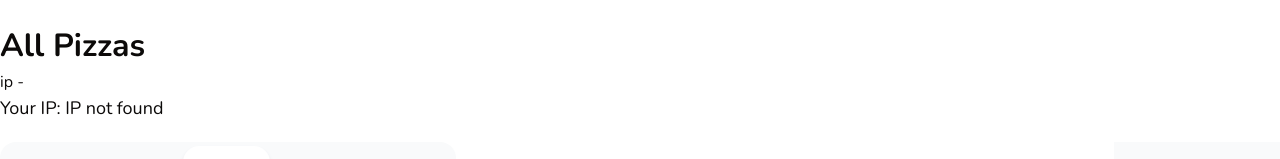
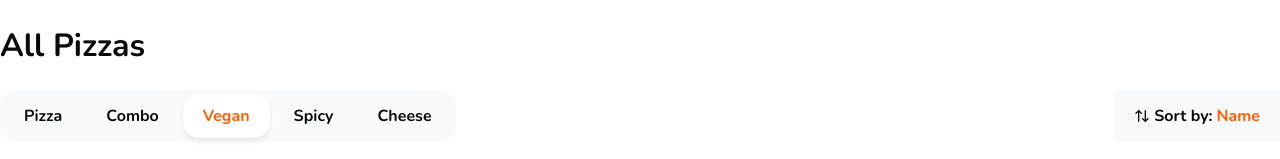
Before and after one commit to Adreyko/pizzaapp, a Next.js app: page / in a window 1280 px wide. Shown: the part 128-287 px from the top of the page. Built offline with nearby package versions, Linux system fonts and the light colour scheme; no server answers.

Commit message:
fix: removed ip

```diff
--- a/app/page.tsx
+++ b/app/page.tsx
@@ -5,17 +5,14 @@ import {
   Title,
   TopBar,
 } from '@/components/shared';
-import Ip from '@/components/shared/Ip';
 
 export default async function Home() {
-  // eslint-disable-next-line @typescript-eslint/no-unused-vars
-
   return (
     <>
       <Container className='mt-10'>
         <Title size='lg' text='All Pizzas' className='font-extrabold' />
       </Container>
-      <div>ip - {<Ip />}</div>
+
       <TopBar />
 
       <Container className='pb-14 mt-10'>
```
